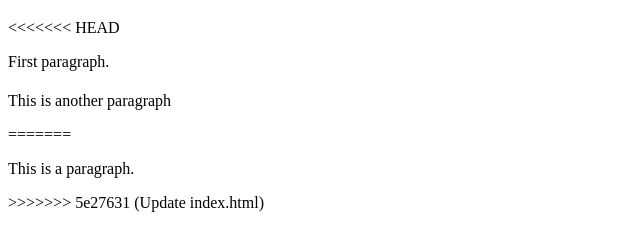
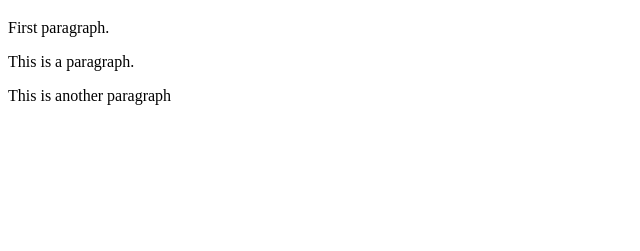
Before and after one commit to Ronnegarth/Git-test-repo, a plain HTML site: page index.html in a window 1280 px wide. Shown: the part 61-312 px from the top of the page, without its empty margins (0-640 px from the left). Drawn offline with Linux system fonts and the light colour scheme.

Commit message:
Resolved conflicts in index.html

```diff
--- a/index.html
+++ b/index.html
@@ -5,12 +5,8 @@
   </head>
   <body>
     <h1>This is a Heading</h1>
-<<<<<<< HEAD
     <p>First paragraph.</p>
-    <h1></h1>
+    <p>This is a paragraph.</p>
     <p>This is another paragraph</p>
-=======
-    <p>This is a paragraph.</p>
->>>>>>> 5e27631 (Update index.html)
   </body>
 </html>
```
